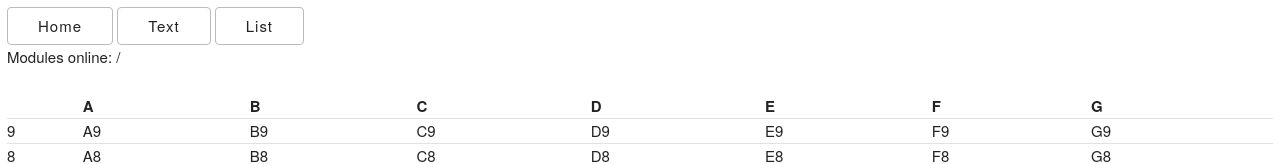
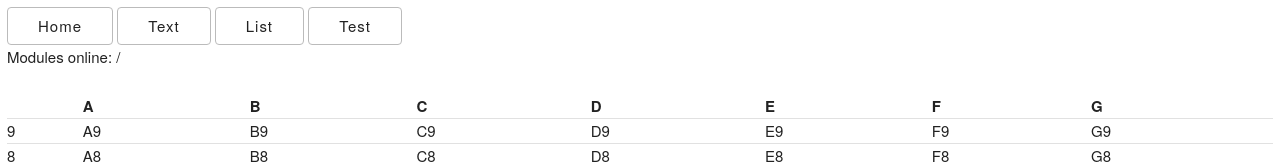
Before and after one commit to ulai/leths, a website: page web/index.html in a window 1280 px wide. Shown: the top 164 px of the page. Drawn offline with Linux system fonts and the light colour scheme; no server answers.

Commit message:
Add test page

```diff
--- a/web/index.html
+++ b/web/index.html
@@ -16,6 +16,7 @@
   <button ui-sref="index()">Home</button>
   <button ui-sref="text()">Text</button>
   <button ui-sref="list()">List</button>
+  <button ui-sref="test()">Test</button>
   <p>Modules online: {{stats.online}} / {{stats.total}}</p>
   <ui-view></ui-view>
 </body>
```
